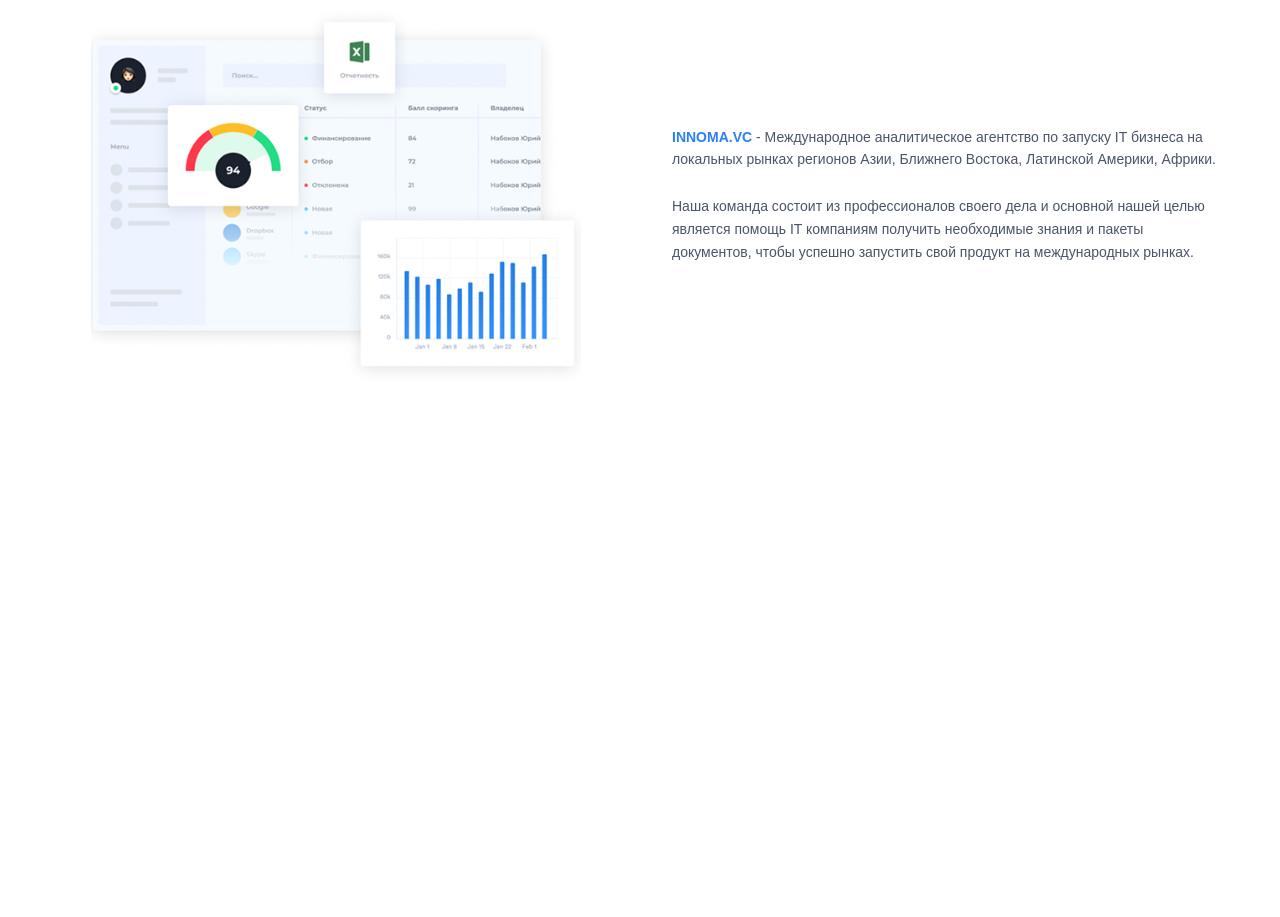
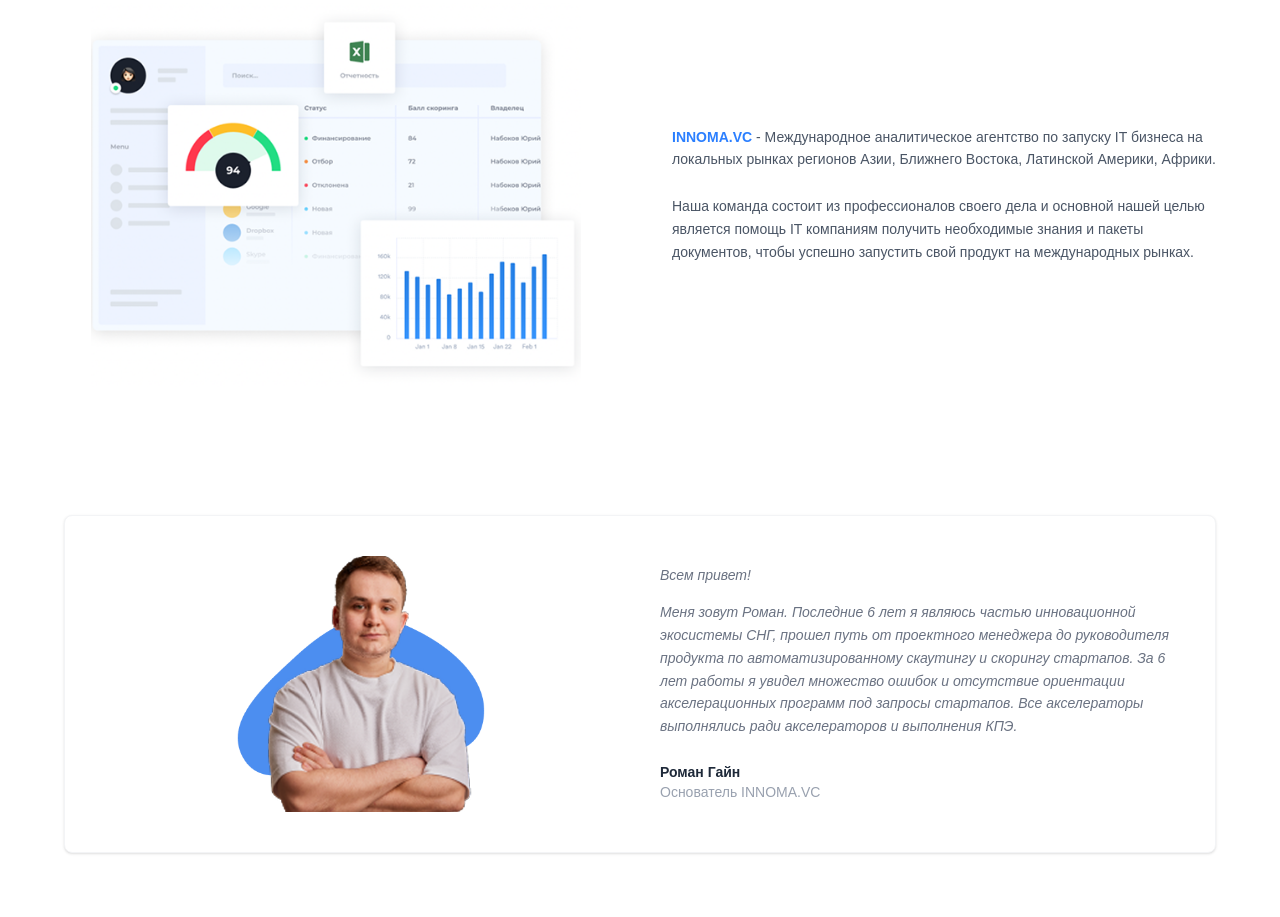
Before and after one commit to mirzozodam2009-lang/Home-Work, a website: page index.html in a window 1280 px wide. Shown: the part 7516-8433 px from the top of the page. Before the commit the page ends 7967 px from the top, so only its background shows below. Drawn offline with Linux system fonts and the light colour scheme.

Commit message:
Section 12

```diff
--- a/index.html
+++ b/index.html
@@ -551,6 +551,31 @@
 </div>
 </section>
 
+<section>
+  <div class="w-full bg-white py-16 px-8">
+  <div class="max-w-6xl mx-auto">
+
+    <div class="bg-white border border-gray-100 rounded-lg shadow-sm p-10 grid grid-cols-2 gap-10 items-center">
+
+      <div class="relative flex justify-center">
+        <div class="absolute w-64 h-64 rounded-full -rotate-12"></div>
+        <img src="Group 841.png" alt="" class="relative w-64 h-64 object-cover">
+      </div>
+
+      <div>
+        <p class="text-gray-500 italic text-sm mb-4">Всем привет!</p>
+        <p class="text-gray-500 italic text-sm leading-relaxed mb-6">
+          Меня зовут Роман. Последние 6 лет я являюсь частью инновационной экосистемы СНГ, прошел путь от проектного менеджера до руководителя продукта по автоматизированному скаутингу и скорингу стартапов. За 6 лет работы я увидел множество ошибок и отсутствие ориентации акселерационных программ под запросы стартапов. Все акселераторы выполнялись ради акселераторов и выполнения КПЭ.
+        </p>
+        <p class="text-gray-800 text-sm font-semibold">Роман Гайн</p>
+        <p class="text-gray-400 text-sm">Основатель INNOMA.VC</p>
+      </div>
+
+    </div>
+  </div>
+</div>
+</section>
+
 
 </body>
 </html>
```
